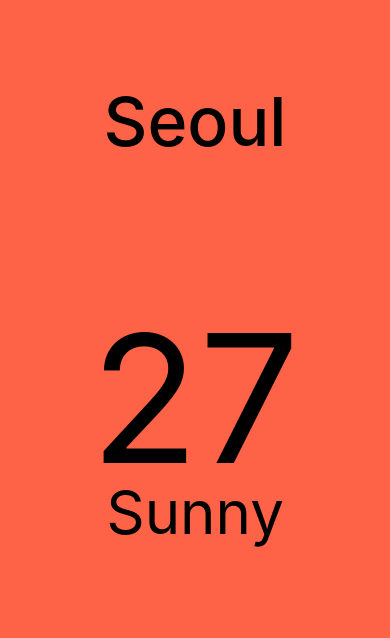
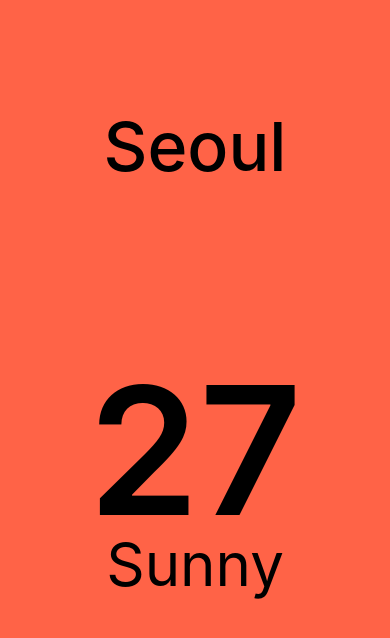
Before and after one commit to heesungjang/practice_react_native, a React Native app: screen / in a window 390 px wide. Shown: the top 638 px of the page. Built offline with nearby package versions, Linux system fonts and the light colour scheme.

Commit message:
[add] added scrollView pagination enabled

```diff
--- a/App.js
+++ b/App.js
@@ -1,6 +1,8 @@
 import { StatusBar } from "expo-status-bar";
 import React from "react";
-import { StyleSheet, Text, View } from "react-native";
+import { StyleSheet, Text, Dimensions, View, ScrollView } from "react-native";
+
+const { width: SCREEN_WIDTH } = Dimensions.get("window");
 
 export default function App() {
     return (
@@ -8,12 +10,24 @@
             <View style={styles.city}>
                 <Text style={styles.cityName}>Seoul</Text>
             </View>
-            <View style={styles.weather}>
+            <ScrollView
+                pagingEnabled
+                horizontal
+                contentContainerStyle={styles.weather}
+            >
                 <View style={styles.day}>
                     <Text style={styles.temperature}>27</Text>
                     <Text style={styles.description}>Sunny</Text>
                 </View>
-            </View>
+                <View style={styles.day}>
+                    <Text style={styles.temperature}>27</Text>
+                    <Text style={styles.description}>Sunny</Text>
+                </View>
+                <View style={styles.day}>
+                    <Text style={styles.temperature}>27</Text>
+                    <Text style={styles.description}>Sunny</Text>
+                </View>
+            </ScrollView>
             <StatusBar style="light" />
         </View>
     );
@@ -34,15 +48,14 @@
         fontSize: 68,
         fontWeight: "500",
     },
-    weather: {
-        flex: 3,
-    },
+    weather: {},
     day: {
-        flex: 1,
+        width: SCREEN_WIDTH,
         alignItems: "center",
     },
     temperature: {
         marginTop: 50,
+        fontWeight: "600",
         fontSize: 178,
     },
     description: {
```
